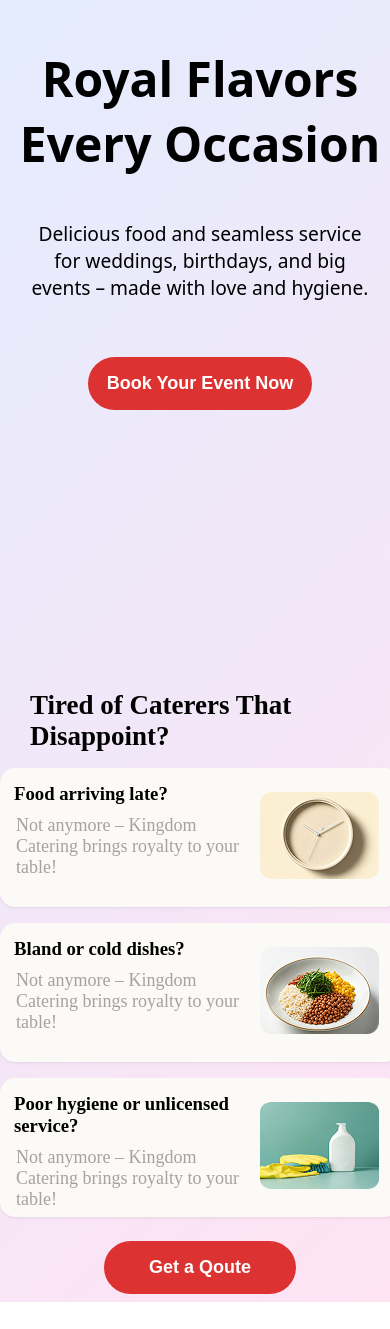
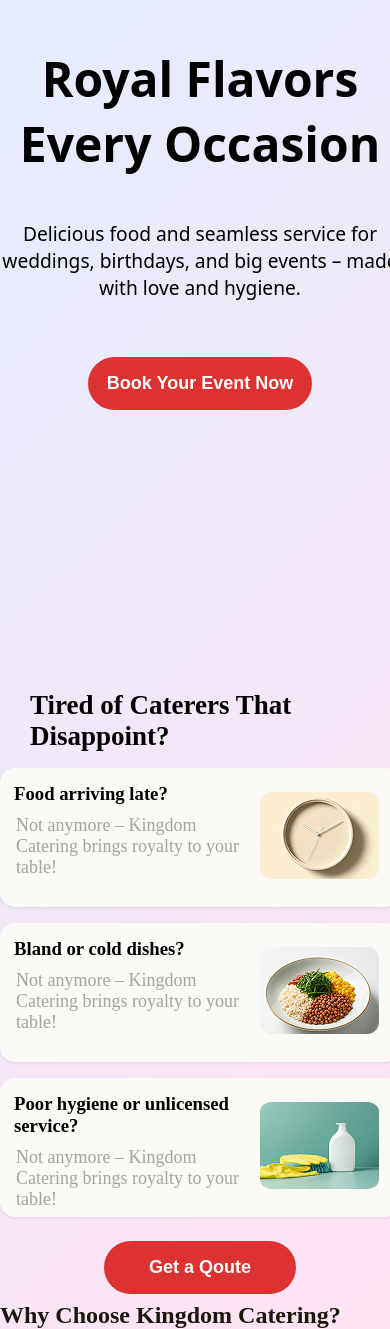
Before and after one commit to Michael-richard-658/Kingdom-catering, a Next.js app: page / in a window 390 px wide. Shown: the part 194-1523 px from the top of the page. Before the commit the page ends 1496 px from the top, so only its background shows below. Built offline with nearby package versions, Linux system fonts and the light colour scheme.

Commit message:
fixed padding p in hero

```diff
--- a/src/app/components/hero/hero.css
+++ b/src/app/components/hero/hero.css
@@ -13,7 +13,7 @@
     align-items: center;
     justify-content: center;
     min-height: 100vh;
-}
+  }
 
 
 .hero-h1{
@@ -32,8 +32,6 @@
 .hero-p{
     color: black;
     font-size: 1.2rem;
-    padding-left: 1.6rem;
-    padding-right: 1.6rem;
     padding-top: 1.75rem;
     text-align: center;
     font-weight: 350;
--- /dev/null
+++ b/src/app/components/third-section/ThirdSection.css
@@ -0,0 +1,5 @@
+.y-kingdom-catering-q-h3{
+    font-weight: 700;
+    font-size: 24px;
+    color: #1C170D;
+}
--- /dev/null
+++ b/src/app/components/third-section/ThirdSection.tsx
@@ -0,0 +1,13 @@
+import React from 'react'
+import './ThirdSection.css'
+
+
+function ThirdSection() {
+  return (
+    <div>
+        <h3 className='y-kingdom-catering-q-h3'>Why Choose Kingdom Catering?</h3>
+    </div>
+  )
+}
+
+export default ThirdSection
--- a/src/app/page.tsx
+++ b/src/app/page.tsx
@@ -2,6 +2,7 @@ import React from "react";
 import Hero from "./components/hero/hero";
 import "./global.css";
 import SecondSection from "./components/second-section/SecondSection";
+import ThirdSection from "./components/third-section/ThirdSection";
 
 
 export default function Home() {
@@ -9,6 +10,7 @@ export default function Home() {
     <div className="components-container">
       <Hero />
       <SecondSection />
+      <ThirdSection />
     </div>
 
   );
```
